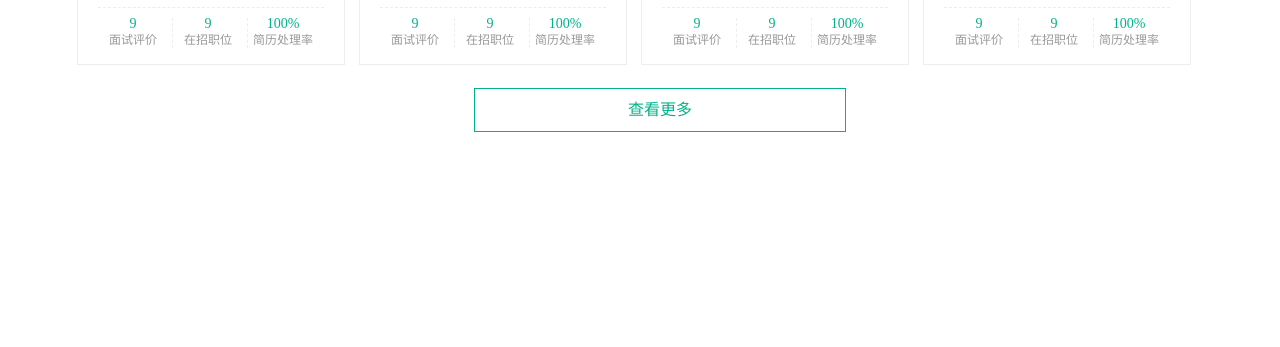
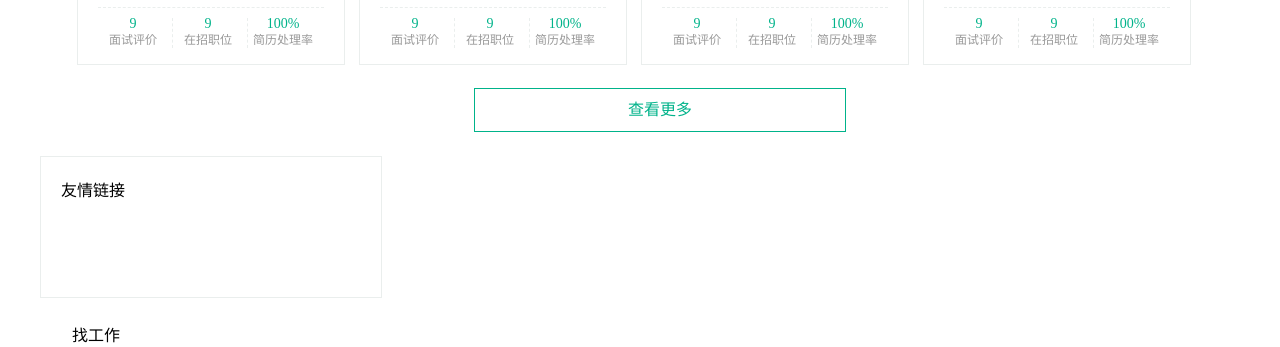
Before and after one commit to tengxiaoyang/practice, a plain HTML site: page zhipin.html in a window 1280 px wide. Shown: the part 2285-2632 px from the top of the page. Drawn offline with Linux system fonts and the light colour scheme.

Commit message:
新增或修改

```diff
--- a/index.css
+++ b/index.css
@@ -2681,6 +2681,9 @@
   font-size: 14px;
   text-decoration: none;
 }
+#container-job .inner .list-wrapper ul li .li_bottom .bottom-right a:hover {
+  color: #00b38a;
+}
 #container-job .inner .list-wrapper ul li .li_bottom .bottom-right span {
   display: inline-block;
   width: 279px;
@@ -2851,6 +2854,9 @@
   position: relative;
   bottom: 32px;
 }
+#container-job .inner .list-wrapper ul li .li_company_bottom a .item-bottom:hover {
+  color: #00b38a;
+}
 #container-job .inner .list-wrapper ul li .li_company_bottom .bottom-item_02, .bottom-item_03 {
   border-left: 1px dashed #EAEEED;
 }
--- /dev/null
+++ b/linkbox.css
@@ -0,0 +1,9 @@
+.friendly_link {
+  list-style: none;
+  width: 300px;
+  height: 100px;
+  border: 1px solid #EAEEED;
+  display: inline-block;
+  padding: 20px 20px;
+  margin: 8px 8px;
+}
--- a/zhipin.html
+++ b/zhipin.html
@@ -1,6 +1,7 @@
 <html>
   <head>
     <link href="index.css" rel="stylesheet" type="text/css" />
+    <link href="linkbox.css" rel="stylesheet" type="text/css" />
   </head>
   <body>
     <div id="header">
@@ -847,6 +848,18 @@
             </li>
           </ul>
           <a class="list_more" href="https://www.lagou.com/zhaopin/">查看更多</a>
+          <div class="linkbox">
+            <dl class="linkbox_tab">
+              <dt class="friendly_link">
+                <span>友情链接</span>
+              </dt>
+            </dl>
+            <dl class="linkbox_link">
+              <dd class="find_work>
+                <span>找工作</span>
+              </dd>
+            </dl>
+          </div>
         </div>
       </div>
     </div>
```
